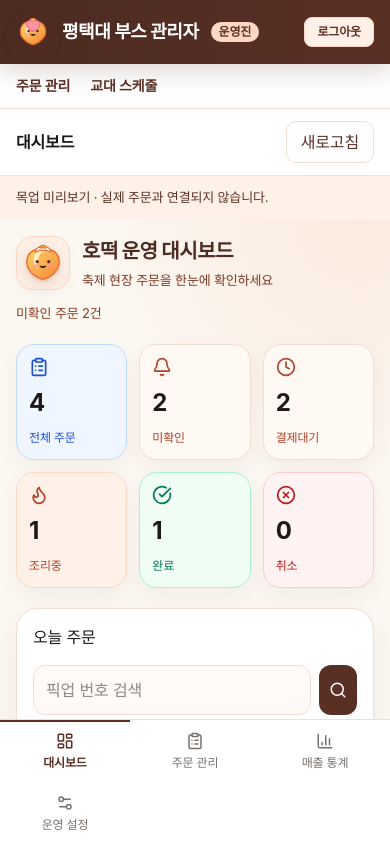
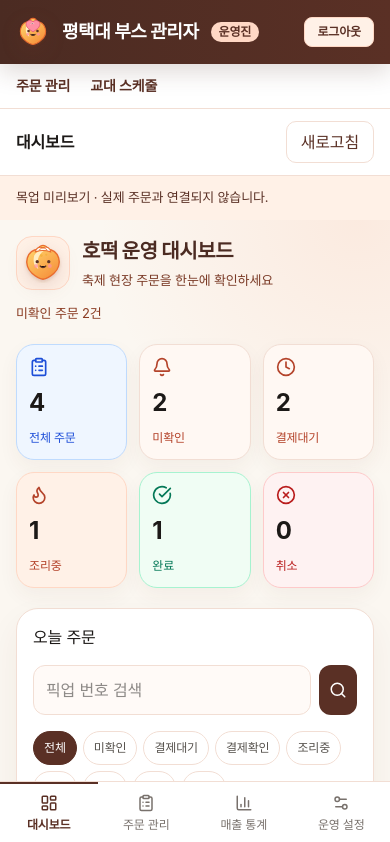
Before and after one commit to ssong2332/2026-PyeongTaek-Univ.-Festival-Payments, a Next.js app: page /dev/admin in a window 390 px wide. Shown: the top 842 px of the page. Built offline with nearby package versions, Linux system fonts and the light colour scheme; a web font is replaced by a local one.

Commit message:
fix(admin): fit all four mobile navigation tabs

```diff
--- a/src/components/admin/OrderDashboard.module.css
+++ b/src/components/admin/OrderDashboard.module.css
@@ -98,4 +98,4 @@
 @keyframes glow { 50% { box-shadow:0 0 0 3px #f0612a24; } }
 @media(prefers-reduced-motion:reduce) { .unread { animation:none; } }
 @media(max-width:1100px) { .sidebar { width:200px; } .stats { grid-template-columns:repeat(3,1fr); } .content { padding:22px; } .board { grid-template-columns:1fr; } .hasSelection .list { display:none; } .detail { border-left:0; border-top:1px solid var(--line); } }
-@media(max-width:640px) { .shell { display:block; } .sidebar { position:fixed; left:0; right:0; bottom:0; z-index:20; width:auto; padding:0 0 env(safe-area-inset-bottom); background:white; border-top:1px solid var(--line); } .sideNote,.sideMascots { display:none!important; } .sidebar nav { grid-template-columns:repeat(3,minmax(0,1fr)); gap:0; } .sidebar nav button { flex-direction:column; justify-content:center; gap:4px; padding:10px 8px; border-radius:0; border-top:2px solid transparent; color:#78716c; font-size:12px; text-align:center; } .sidebar nav button[aria-current] { background:transparent; color:var(--brown); border-top-color:var(--brown); font-weight:bold; box-shadow:none; } .sidebar button:focus-visible { outline-color:#d9472b; outline-offset:-3px; } .content { padding:16px 16px calc(80px + env(safe-area-inset-bottom)); } .topbar,.preview { padding:12px 16px; } .heading h1 { font-size:20px; } .stat { padding:12px; } .stat strong { font-size:24px; } .list,.detail { padding:16px; } .pickupMascot { width:52px; height:52px; } }
+@media(max-width:640px) { .shell { display:block; } .sidebar { position:fixed; left:0; right:0; bottom:0; z-index:20; width:auto; padding:0 0 env(safe-area-inset-bottom); background:white; border-top:1px solid var(--line); } .sideNote,.sideMascots { display:none!important; } .sidebar nav { grid-template-columns:repeat(3,minmax(0,1fr)); gap:0; } .sidebar nav.fourTabs { grid-template-columns:repeat(4,minmax(0,1fr)); } .sidebar nav button { flex-direction:column; justify-content:center; gap:4px; padding:10px 8px; border-radius:0; border-top:2px solid transparent; color:#78716c; font-size:12px; text-align:center; } .sidebar nav button[aria-current] { background:transparent; color:var(--brown); border-top-color:var(--brown); font-weight:bold; box-shadow:none; } .sidebar button:focus-visible { outline-color:#d9472b; outline-offset:-3px; } .content { padding:16px 16px calc(80px + env(safe-area-inset-bottom)); } .topbar,.preview { padding:12px 16px; } .heading h1 { font-size:20px; } .stat { padding:12px; } .stat strong { font-size:24px; } .list,.detail { padding:16px; } .pickupMascot { width:52px; height:52px; } }
--- a/src/components/admin/OrderDashboard.tsx
+++ b/src/components/admin/OrderDashboard.tsx
@@ -151,7 +151,7 @@ export function OrderDashboard({ orders, isLoading = false, error, preview = fal
 
     return <div className={styles.shell}>
         <aside className={styles.sidebar}>
-            <nav aria-label="관리자 메뉴">{([
+            <nav aria-label="관리자 메뉴" className={settingsPanel ? styles.fourTabs : undefined}>{([
                 ["dashboard", "대시보드", LayoutDashboard], ["orders", "주문 관리", ClipboardList],
                 ["stats", "매출 통계", BarChart3],
             ] as const).map(([id, label, Icon]) => <button key={id} aria-current={page === id ? "page" : undefined}
```
